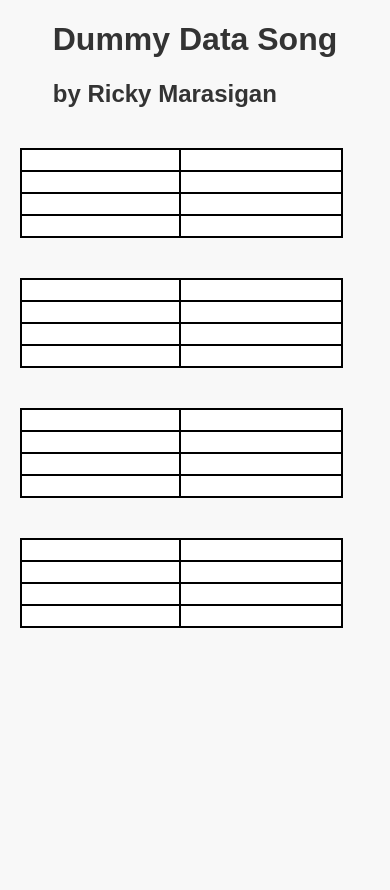
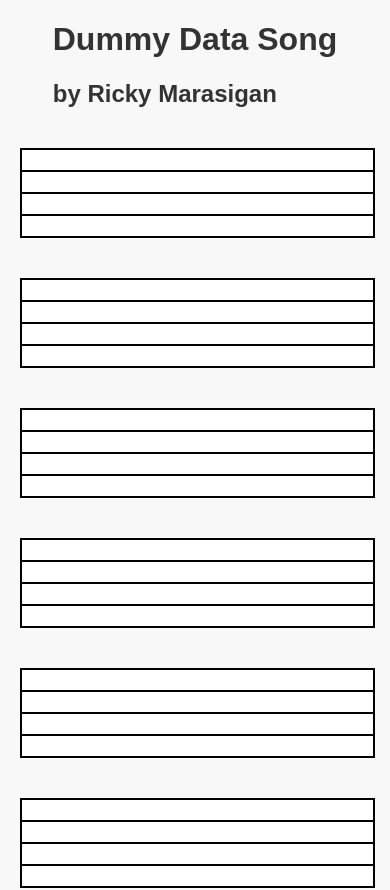
Before and after one commit to rickysoliman/piano-teacher, an Angular app: page / in a window 390 px wide. Shown: the top 890 px of the page. Before the commit the page ends 844 px from the top, so only its background shows below. Built offline with nearby package versions, Linux system fonts and the light colour scheme.

Commit message:
max 4 measures per row

```diff
--- a/src/app/components/song/song.component.scss
+++ b/src/app/components/song/song.component.scss
@@ -15,29 +15,29 @@
 }
 
 .song-measure {
-  flex-basis: calc(20% - 16px); /* Adjust the width based on the maximum number of measures per row */
-  max-width: calc(20% - 16px); /* Adjust the max-width based on the maximum number of measures per row */
+  flex-basis: calc(25% - 16px); /* Adjust the width for four measures per row */
+  max-width: calc(25% - 16px); /* Adjust the max-width for four measures per row */
   box-sizing: border-box;
   padding: 20px 0;
 }
 
 @media screen and (max-width: 800px) {
   .song-measure {
-    flex-basis: calc(25% - 16px); /* Adjust the width for four measures per row on smaller screens */
-    max-width: calc(25% - 16px); /* Adjust the max-width for four measures per row on smaller screens */
+    flex-basis: calc(33.33% - 16px); /* Adjust the width for three measures per row */
+    max-width: calc(33.33% - 16px); /* Adjust the max-width for three measures per row */
   }
 }
 
 @media screen and (max-width: 600px) {
   .song-measure {
-    flex-basis: calc(33.33% - 16px); /* Adjust the width for three measures per row on even smaller screens */
-    max-width: calc(33.33% - 16px); /* Adjust the max-width for three measures per row on even smaller screens */
+    flex-basis: calc(50% - 16px); /* Adjust the width for two measures per row */
+    max-width: calc(50% - 16px); /* Adjust the max-width for two measures per row */
   }
 }
 
 @media screen and (max-width: 400px) {
   .song-measure {
-    flex-basis: calc(50% - 16px); /* Adjust the width for two measures per row on the smallest screens */
-    max-width: calc(50% - 16px); /* Adjust the max-width for two measures per row on the smallest screens */
+    flex-basis: 100%; /* Adjust the width for one measure per row on the smallest screens */
+    max-width: 100%; /* Adjust the max-width for one measure per row on the smallest screens */
   }
 }
```
